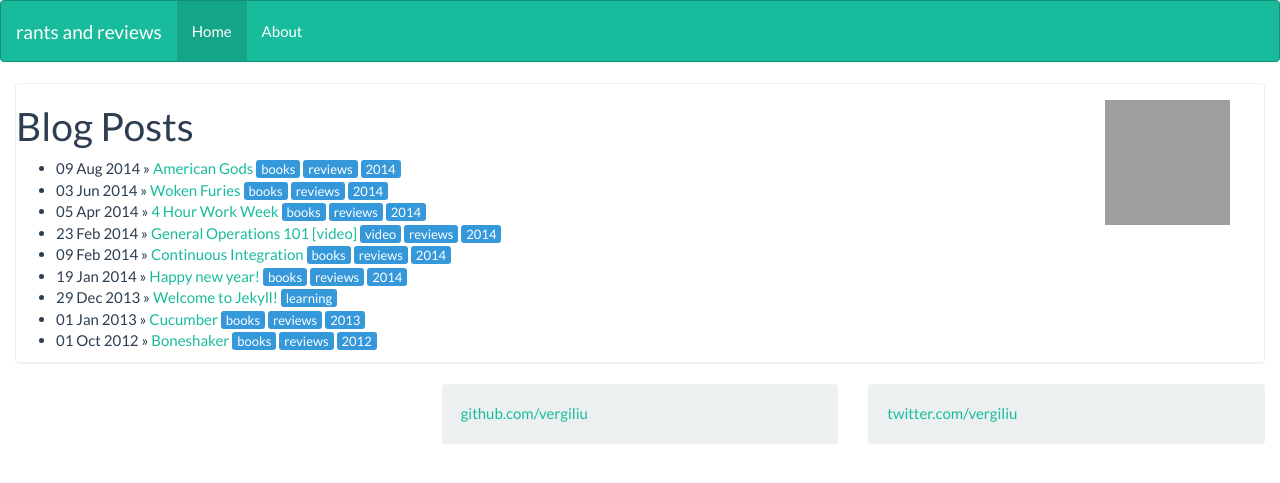
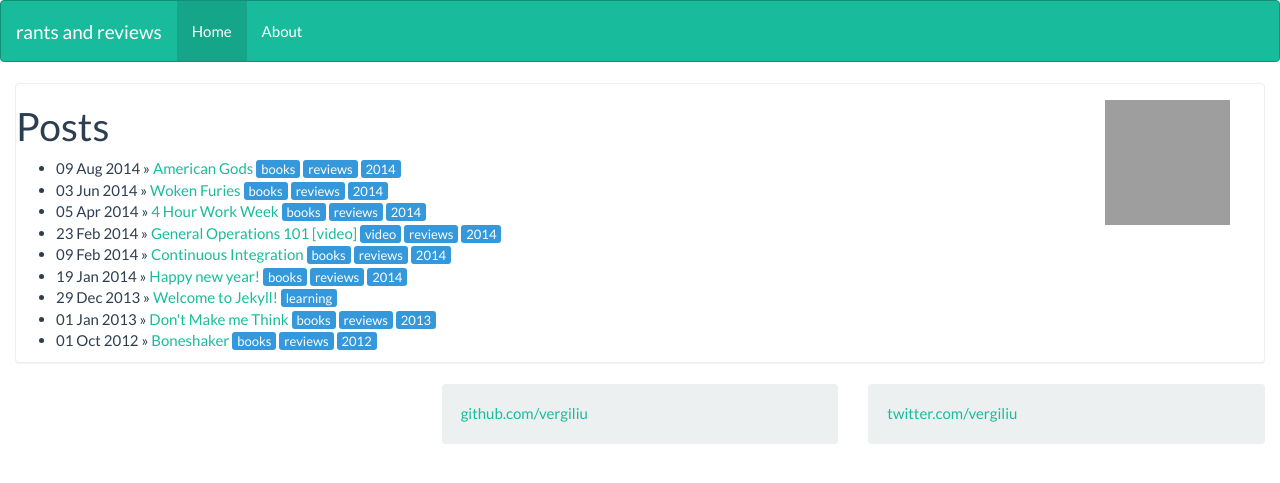
Before and after one commit to vergiliu/vergiliu.github.io, a Jekyll site: the page built from index.html, in a window 1280 px wide. Shown: the top 483 px of the page. Built offline with Jekyll 4.4.1, drawn with Linux system fonts in a browser that asks for light colours; Markdown is read by kramdown in place of the engine named in the settings; grey boxes are pictures that could not be loaded.

Commit message:
fixed make me think

```diff
--- a/_posts/2013-01-01-make-me-think.md
+++ b/_posts/2013-01-01-make-me-think.md
@@ -1,6 +1,6 @@
 ---
 layout: post
-title: "Cucumber"
+title: "Don't Make me Think"
 date: 2013-01-01 22:22:22
 categories: [books, reviews]
 tags: [books, reviews, 2013]
--- a/index.html
+++ b/index.html
@@ -4,7 +4,7 @@
 ---
 
 <div id="home">
-  <h1>Blog Posts</h1>
+  <h1>Posts</h1>
   <ul class="posts">
     {% for post in site.posts %}
         <li>
```
